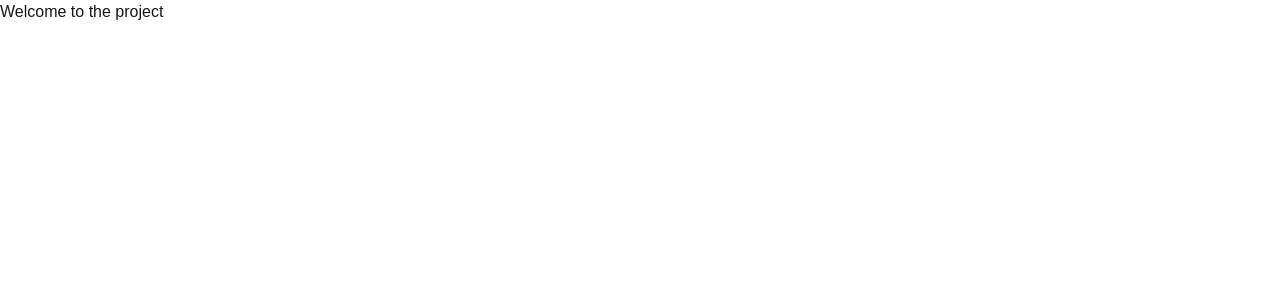
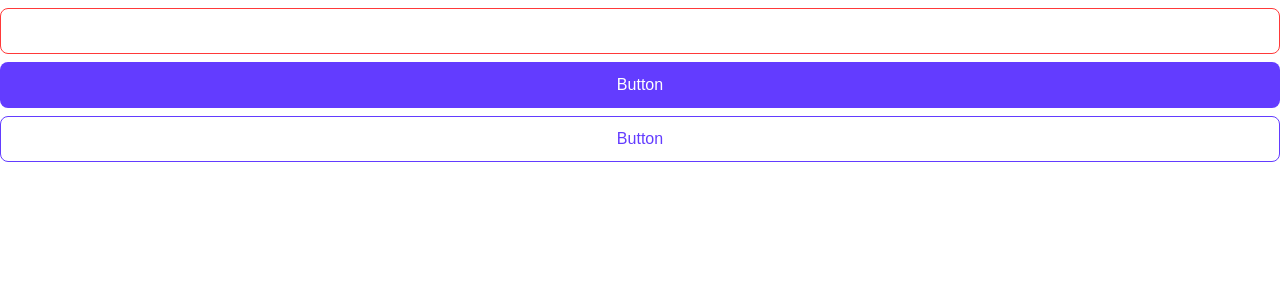
Before and after one commit to shanto140319/Link-sharing-app, a Next.js app: page / in a window 1280 px wide. Shown: the top 300 px of the page. Built offline with nearby package versions, Linux system fonts and the light colour scheme.

Commit message:
Input and Button component Initial structure

```diff
--- /dev/null
+++ b/app/components/ButtonPrimary.tsx
@@ -0,0 +1,33 @@
+import React from "react"
+
+interface ButtonProps {
+    children: React.ReactNode
+    onClick?: () => void
+    type?: "button" | "submit" | "reset"
+    disabled?: boolean
+    className?: string
+}
+
+const ButtonPrimary: React.FC<ButtonProps> = ({
+    children,
+    onClick,
+    type = "button",
+    disabled = false,
+    className,
+}) => {
+    const inputClass = `transition duration-300 ease-in-out px-5 py-1 h-[46px] bg-purple hover:bg-purpleHover text-white rounded-[8px] w-full ${
+        disabled ? "bg-lightPurple cursor-not-allowed hover:bg-lightPurple" : ""
+    } ${className ? className : ""}`
+    return (
+        <button
+            type={type}
+            onClick={onClick}
+            disabled={disabled}
+            className={inputClass.trim()}
+        >
+            {children}
+        </button>
+    )
+}
+
+export default ButtonPrimary
--- /dev/null
+++ b/app/components/ButtonSecondary.tsx
@@ -0,0 +1,33 @@
+import React from "react"
+
+interface ButtonProps {
+    children: React.ReactNode
+    onClick?: () => void
+    type?: "button" | "submit" | "reset"
+    disabled?: boolean
+    className?: string
+}
+
+const ButtonSecondary: React.FC<ButtonProps> = ({
+    children,
+    onClick,
+    type = "button",
+    disabled = false,
+    className,
+}) => {
+    const inputClass = `transition duration-300 ease-in-out px-5 py-1 h-[46px] hover:bg-lightPurple text-purple rounded-[8px] border-purple border-[1px] w-full ${
+        disabled ? "opacity-50" : ""
+    } ${className ? className : ""}`
+    return (
+        <button
+            type={type}
+            onClick={onClick}
+            disabled={disabled}
+            className={inputClass.trim()}
+        >
+            {children}
+        </button>
+    )
+}
+
+export default ButtonSecondary
--- /dev/null
+++ b/app/components/CustomInput.tsx
@@ -0,0 +1,39 @@
+"use client"
+import React from "react"
+interface CustomInputProps {
+    value: string
+    onChange: (e: React.ChangeEvent<HTMLInputElement>) => void
+    type?: string
+    placeholder?: string
+    className?: string
+    id?: string
+    error?: boolean
+}
+
+const CustomInput: React.FC<CustomInputProps> = ({
+    value,
+    onChange,
+    type = "text",
+    placeholder,
+    className,
+    id,
+    error,
+}) => {
+    const inputClass = `h-[46px] w-full rounded-[8px] placeholder-gray-500 py-1 px-3 border-[1px] focus:outline-none ${
+        error
+            ? "border-red text-red focus:border-red"
+            : "border-borders focus:border-purple"
+    }  ${className ? className : ""}`
+    return (
+        <input
+            id={id}
+            type={type}
+            value={value}
+            onChange={onChange}
+            placeholder={placeholder}
+            className={inputClass.trim()}
+        />
+    )
+}
+
+export default CustomInput
--- a/app/globals.css
+++ b/app/globals.css
@@ -3,8 +3,15 @@
 @tailwind utilities;
 
 :root {
-    --background: #ffffff;
-    --foreground: #171717;
+    --purple: #633cff;
+    --purple-hover: #beadff;
+    --light-purple: #efebff;
+    --dark-gray: #333333;
+    --gray: #737373;
+    --borders: #d9d9d9;
+    --light-gray: #fafafa;
+    --white: #ffffff;
+    --red: #ff3939;
 }
 
 @media (prefers-color-scheme: dark) {
@@ -15,9 +22,10 @@
 }
 
 body {
-    color: var(--foreground);
-    background: var(--background);
+    color: var(--dark-gray);
+    background: var(--white);
     font-family: Arial, Helvetica, sans-serif;
+    font-size: clamp(12px, 2vw, 16px);
 }
 
 @layer utilities {
@@ -25,3 +33,12 @@ body {
         text-wrap: balance;
     }
 }
+
+.heading-m {
+    font-size: clamp(24px, 2vw, 32px);
+    font-weight: bold;
+}
+.heading-s {
+    font-size: clamp(14px, 2vw, 16px);
+    font-weight: bold;
+}
--- a/app/page.tsx
+++ b/app/page.tsx
@@ -1,3 +1,17 @@
+"use client"
+import ButtonPrimary from "./components/ButtonPrimary"
+import ButtonSecondary from "./components/ButtonSecondary"
+import CustomInput from "./components/CustomInput"
+
 export default function Home() {
-    return <main>Welcome to the project</main>
+    return (
+        <main>
+            <div className='mt-2'></div>
+            <CustomInput value='' onChange={() => console.log("")} error />
+            <div className='mt-2'></div>
+            <ButtonPrimary>Button</ButtonPrimary>
+            <div className='mt-2'></div>
+            <ButtonSecondary>Button</ButtonSecondary>
+        </main>
+    )
 }
--- a/tailwind.config.ts
+++ b/tailwind.config.ts
@@ -1,4 +1,4 @@
-import type { Config } from "tailwindcss";
+import type {Config} from "tailwindcss"
 
 const config: Config = {
     content: [
@@ -11,9 +11,18 @@ const config: Config = {
             colors: {
                 background: "var(--background)",
                 foreground: "var(--foreground)",
+                purple: "#633cff",
+                purpleHover: "#beadff",
+                lightPurple: "#efebff",
+                darkGray: "#333333",
+                gray: "#737373",
+                borders: "#d9d9d9",
+                lightGray: "#fafafa",
+                white: "#ffffff",
+                red: "#ff3939",
             },
         },
     },
     plugins: [],
-};
-export default config;
+}
+export default config
```
Lines whose indentation alone changed are shown as unchanged.
